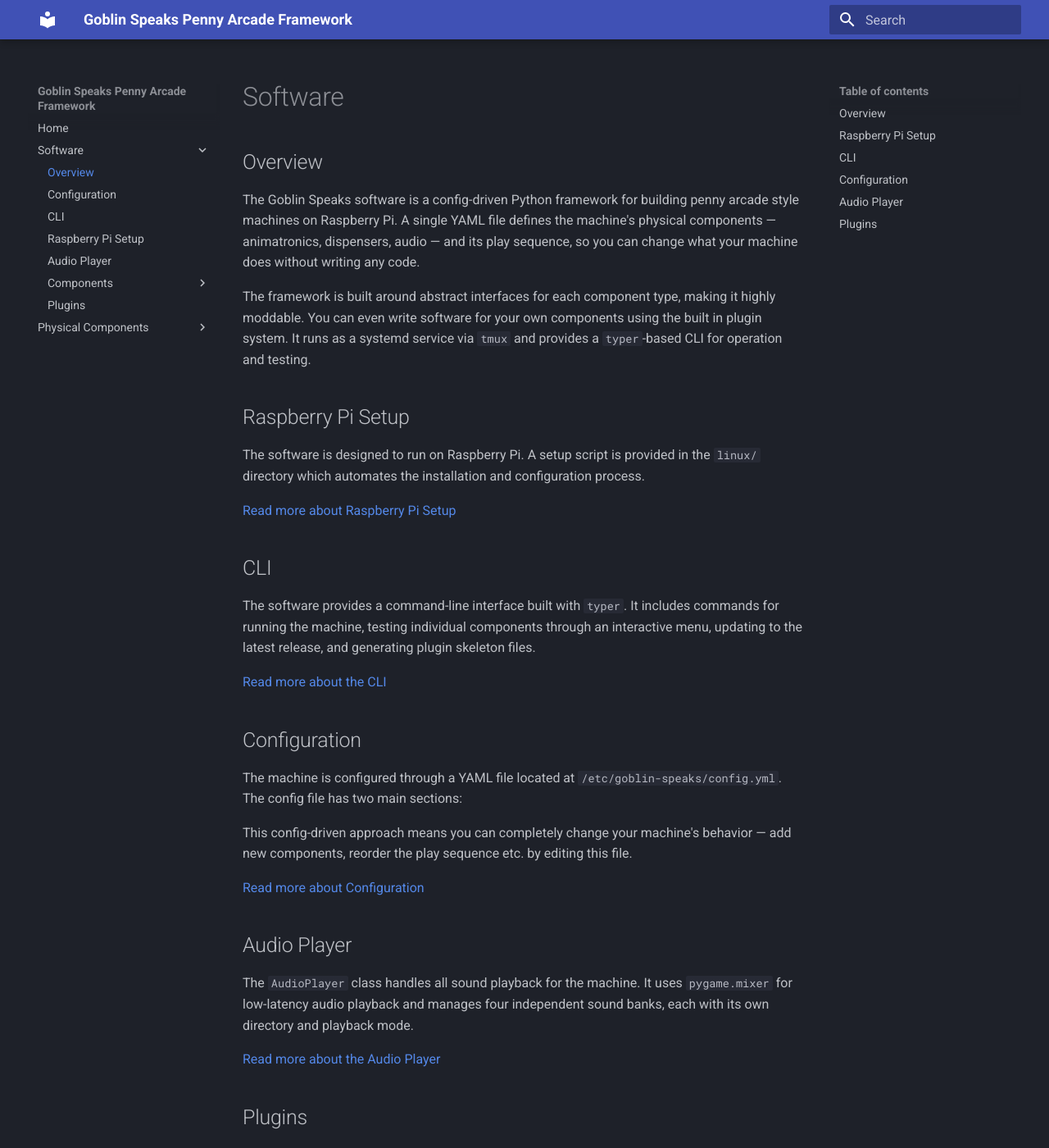
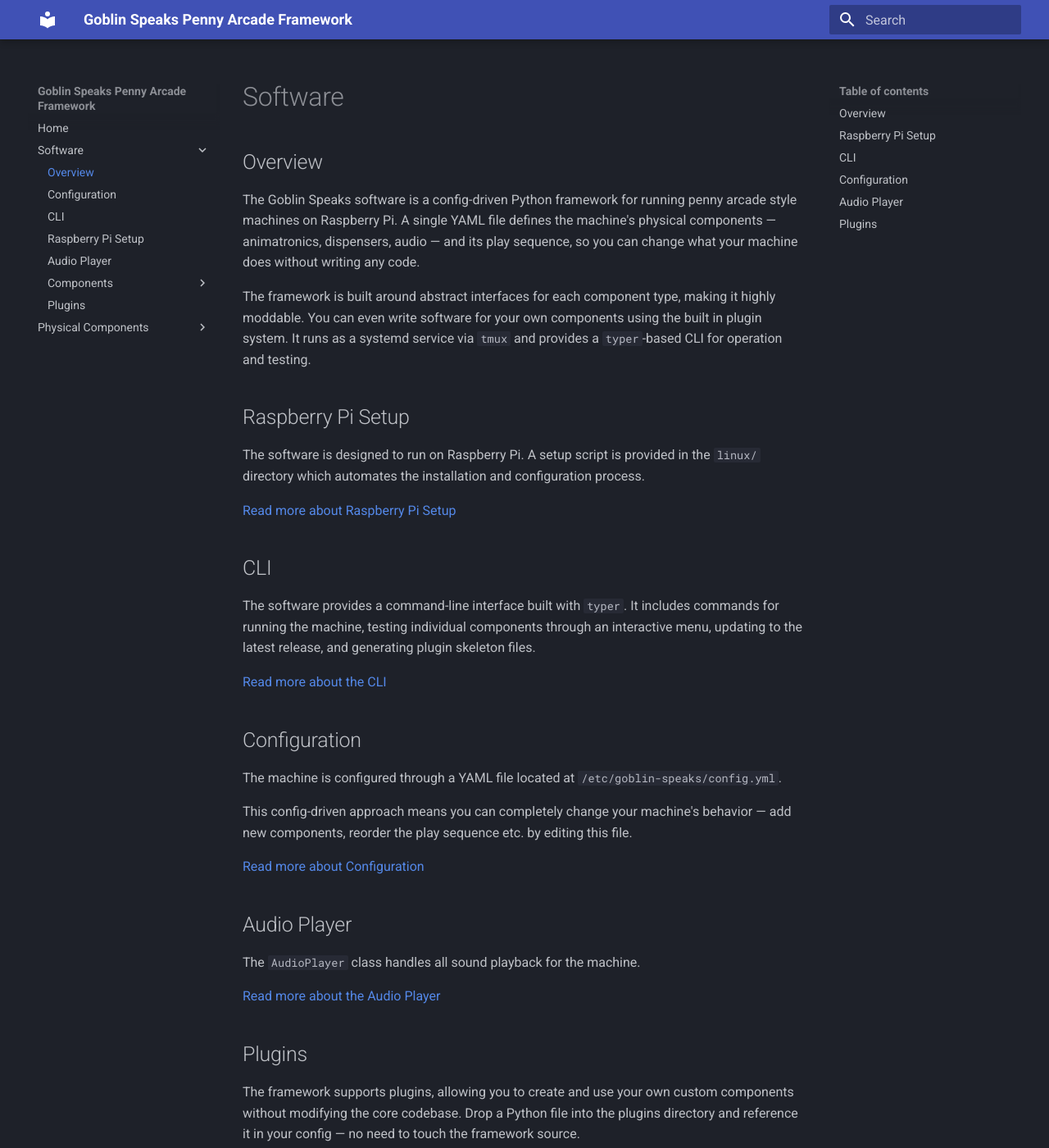
Before and after one commit to gobbolab/goblin-speaks, an MkDocs documentation site: the page built from docs/software/overview.md, in a window 1280 px wide and 1400 px high. Shown: the whole window at 82% size. Built offline with MkDocs 1.6.1 and Material for MkDocs 9.7.7, drawn with Linux system fonts in a browser that asks for light colours.

Commit message:
overview docs cleanup

```diff
--- a/docs/software/overview.md
+++ b/docs/software/overview.md
@@ -8,7 +8,7 @@
 
 ## Overview
 
-The Goblin Speaks software is a config-driven Python framework for building penny arcade style machines on Raspberry Pi. A single YAML file defines the machine's physical components — animatronics, dispensers, audio — and its play sequence, so you can change what your machine does without writing any code.
+The Goblin Speaks software is a config-driven Python framework for running penny arcade style machines on Raspberry Pi. A single YAML file defines the machine's physical components — animatronics, dispensers, audio — and its play sequence, so you can change what your machine does without writing any code.
 
 The framework is built around abstract interfaces for each component type, making it highly moddable. You can even write software for your own components using the built in plugin system. It runs as a systemd service via `tmux` and provides a `typer`-based CLI for operation and testing.
 
@@ -26,7 +26,7 @@
 
 ## Configuration
 
-The machine is configured through a YAML file located at `/etc/goblin-speaks/config.yml`. The config file has two main sections:
+The machine is configured through a YAML file located at `/etc/goblin-speaks/config.yml`.
 
 This config-driven approach means you can completely change your machine's behavior — add new components, reorder the play sequence etc. by editing this file.
 
@@ -34,7 +34,7 @@
 
 ## Audio Player
 
-The `AudioPlayer` class handles all sound playback for the machine. It uses `pygame.mixer` for low-latency audio playback and manages four independent sound banks, each with its own directory and playback mode.
+The `AudioPlayer` class handles all sound playback for the machine.
 
 [Read more about the Audio Player](audio-player.md)
 
```
